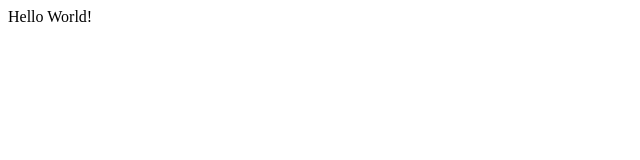
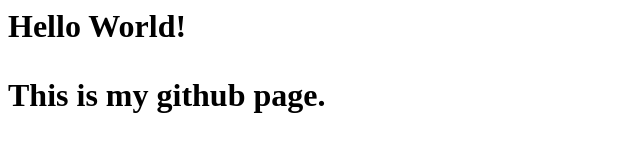
Before and after one commit to jessicajahn/jessicajahn.github.io, a plain HTML site: page index.html in a window 1280 px wide. Shown: the whole page, without its empty margins (0-640 px from the left). Drawn offline with Linux system fonts and the light colour scheme.

Commit message:
Update index.html

```diff
--- a/index.html
+++ b/index.html
@@ -1,5 +1,7 @@
 <html>
   <head></head>
-  <body> Hello World!
+  <body>
+    <h1> Hello World!
+      <p> This is my github page. </p>
   </body>
 </html>
```
